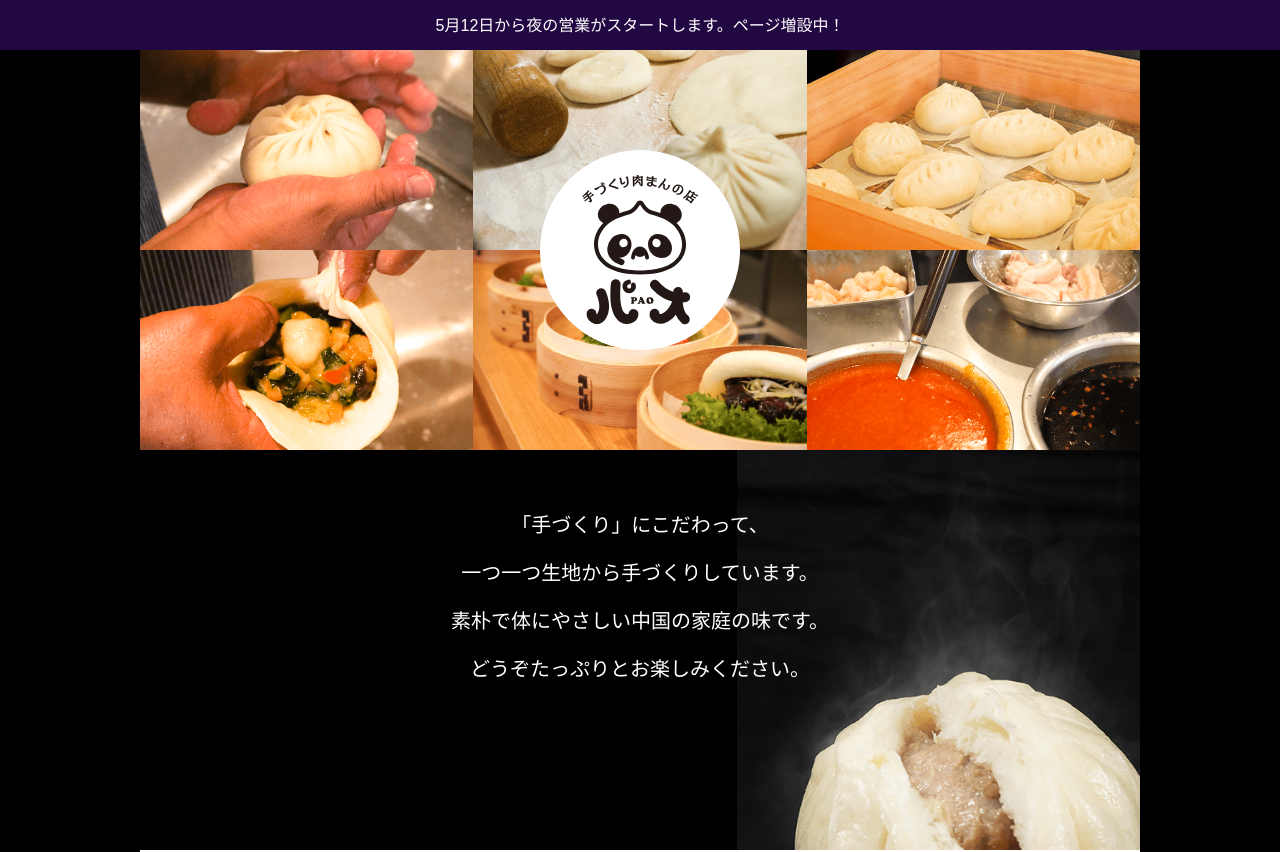
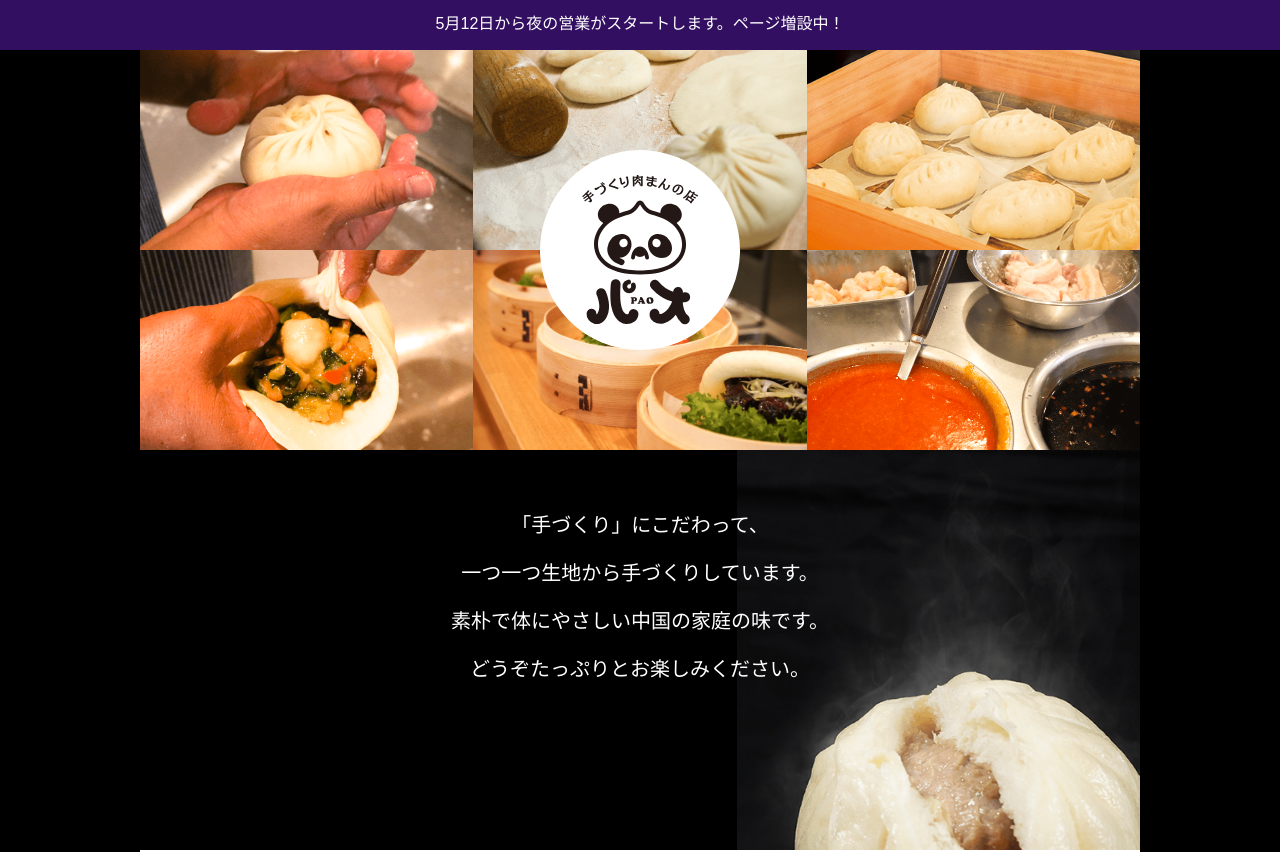
Before and after one commit to BENwada/nikuman-pao-landing-page, a React (Create React App) app: page / in a window 1280 px wide. Shown: the top 852 px of the page. Built offline with nearby package versions, Linux system fonts and the light colour scheme; a web font is replaced by a local one.

Commit message:
night-part-fixed

```diff
--- a/src/components/Info.jsx
+++ b/src/components/Info.jsx
@@ -5,34 +5,41 @@ import styled from "styled-components";
 const InfoContainer = styled.div`
   width: 100vw;
   height: 50px;
-  background-color: #210842;
+  background-color: #330f61;
 `;
 
-const InformationLink = styled(Link)`
+const InformationLink = styled.div`
   width: 100vw;
+  height: 100%;
   color: white;
   cursor: pointer;
   text-decoration: none;
+  display: flex;
+  align-item: center;
+  justify-content: center;
 `;
 
-const Information = styled.div`
-  width: 100vw;
-  height: 100%;
-  padding-top: 12px;
-  display: flex;
-  justify-content: center;
-  align-item: center;
+const Information = styled.span`
+  margin-top: 10px;
+  font-size: 16px;
+
+  @media screen and (max-width: 480px) {
+    margin-top 13px;
+    font-size: 14px;
+  } ;
 `;
 
 const Info = () => {
   return (
     <>
       <InfoContainer>
-        <InformationLink to="/night-part">
-          <Information>
-            5月12日から夜の営業がスタートします。ページ増設中！
-          </Information>
-        </InformationLink>
+        <Link to="/night-part" style={{ textDecoration: "none" }}>
+          <InformationLink>
+            <Information>
+              5月12日から夜の営業がスタートします。ページ増設中！
+            </Information>
+          </InformationLink>
+        </Link>
       </InfoContainer>
     </>
   );
```
